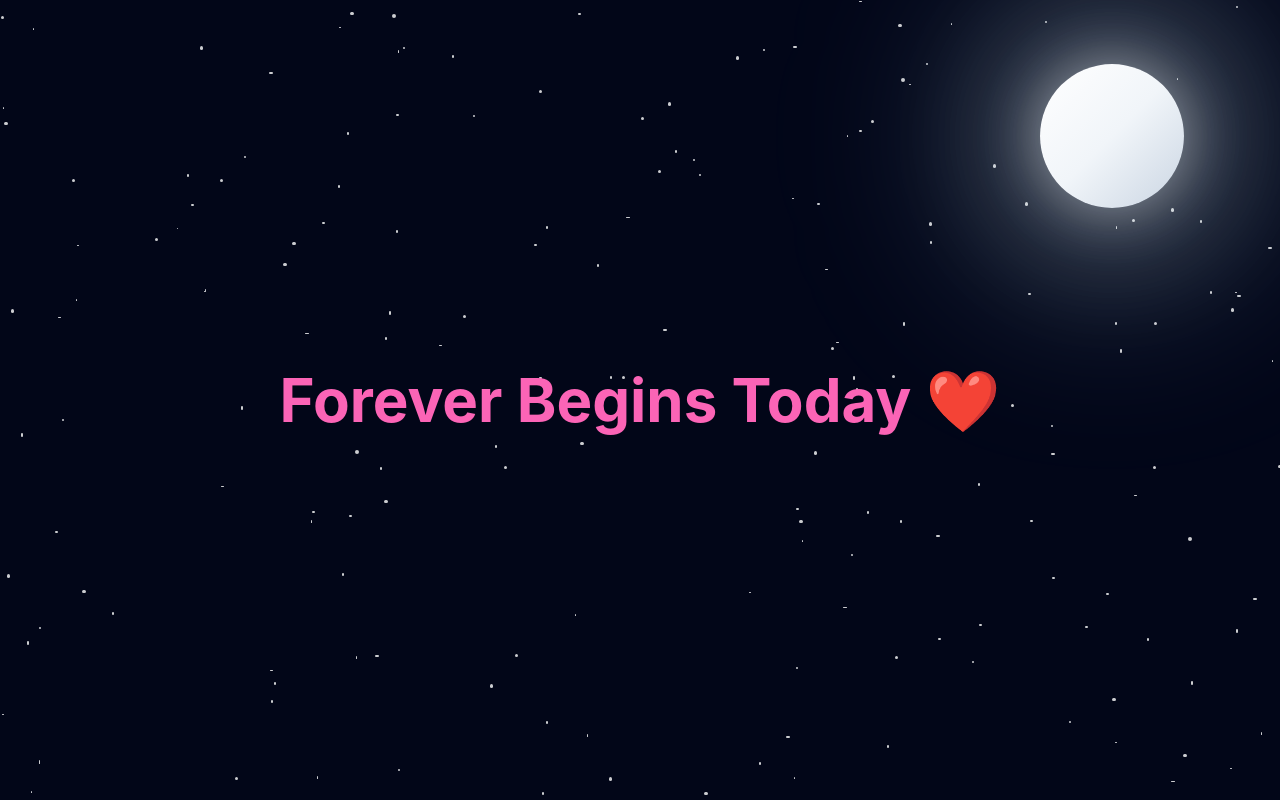
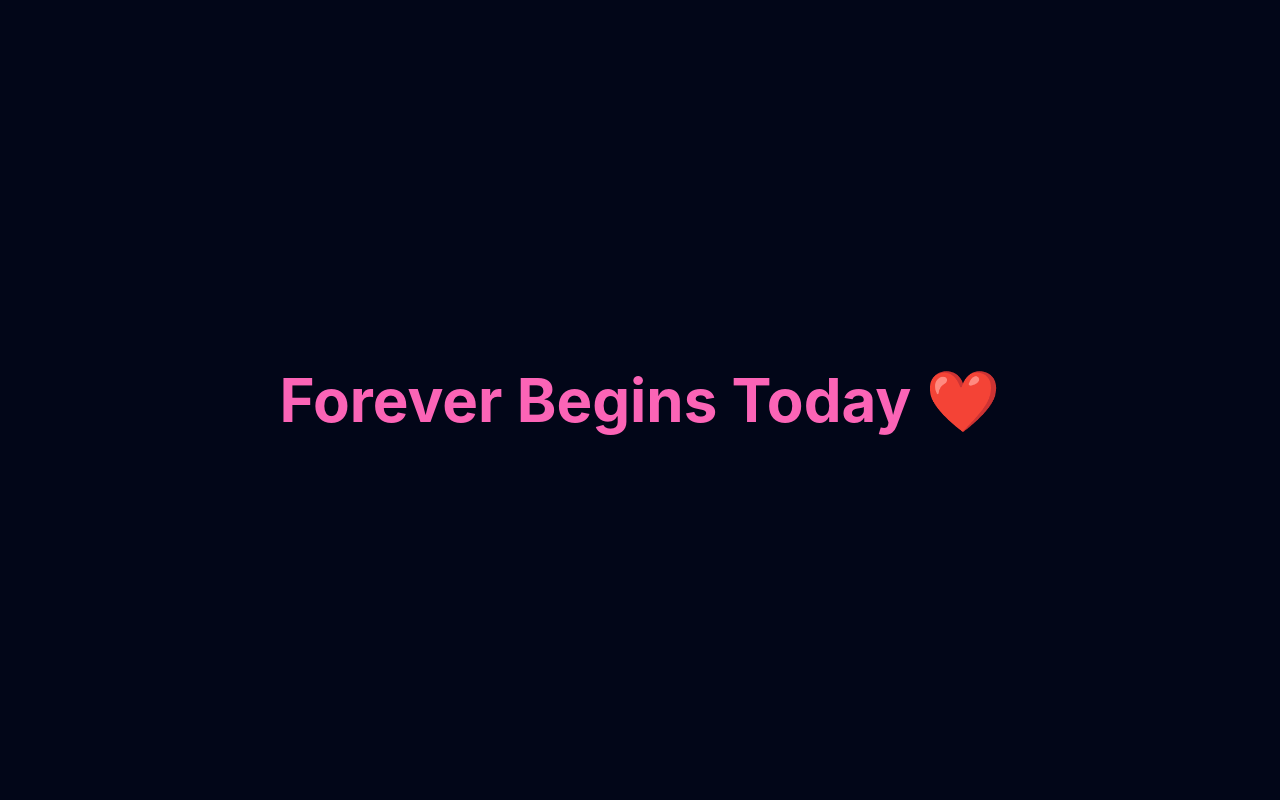
Before and after one commit to khushi-g4/bollywood-love-proposal, a React (Vite) app: page / in a window 1280 px wide. Built offline with nearby package versions, Linux system fonts and the light colour scheme.

Commit message:
updations

```diff
--- a/package.json
+++ b/package.json
@@ -12,6 +12,7 @@
   "dependencies": {
     "@react-three/drei": "^10.7.7",
     "@react-three/fiber": "^9.7.0",
+    "@react-three/postprocessing": "^3.0.4",
     "@tailwindcss/vite": "^4.3.3",
     "framer-motion": "^12.43.0",
     "gsap": "^3.15.0",
--- a/src/components/Background/Background.tsx
+++ b/src/components/Background/Background.tsx
@@ -1,14 +1,9 @@
-import Moon from "../Moon/Moon";
-import Stars from "../Stars/Stars";
+import Scene from "../Scene/Scene";
 
 export default function Background() {
   return (
-<div className="fixed inset-0 z-0 overflow-hidden bg-slate-950">
-
-      <Stars />
-
-      <Moon />
-
+    <div className="fixed inset-0 bg-slate-950">
+      <Scene />
     </div>
   );
 }
--- a/src/components/Moon/Moon.tsx
+++ /dev/null
@@ -1,15 +0,0 @@
-export default function Moon() {
-  return (
-    <div className="absolute right-24 top-16">
-
-      {/* Outer Glow */}
-      <div className="absolute left-1/2 top-1/2 h-80 w-80 -translate-x-1/2 -translate-y-1/2 rounded-full bg-sky-200/20 blur-[90px]" />
-
-      {/* Inner Glow */}
-      <div className="absolute left-1/2 top-1/2 h-56 w-56 -translate-x-1/2 -translate-y-1/2 rounded-full bg-white/20 blur-3xl" />
-
-      {/* Moon */}
-      <div className="relative h-36 w-36 rounded-full bg-gradient-to-br from-white via-slate-100 to-slate-300 shadow-[0_0_60px_rgba(255,255,255,0.45)]" />
-    </div>
-  );
-}
--- /dev/null
+++ b/src/components/Scene/Scene.tsx
@@ -0,0 +1,14 @@
+import { Canvas } from "@react-three/fiber";
+
+export default function Scene() {
+  return (
+    <Canvas
+      camera={{
+        position: [0, 0, 8],
+        fov: 45,
+      }}
+    >
+        {/* We will add lights, moon and stars here */}
+    </Canvas>
+  );
+}
--- a/src/components/Stars/Stars.tsx
+++ /dev/null
@@ -1,20 +0,0 @@
-export default function Stars() {
-  const stars = Array.from({ length: 180 });
-
-  return (
-    <>
-      {stars.map((_, index) => (
-        <span
-          key={index}
-          className="absolute rounded-full bg-white opacity-80"
-          style={{
-            width: Math.random() * 3 + 1 + "px",
-            height: Math.random() * 3 + 1 + "px",
-            top: Math.random() * 100 + "%",
-            left: Math.random() * 100 + "%",
-          }}
-        />
-      ))}
-    </>
-  );
-}
```
Also changed, not shown: 1 other file (tests, documents, lock files or other folders).
